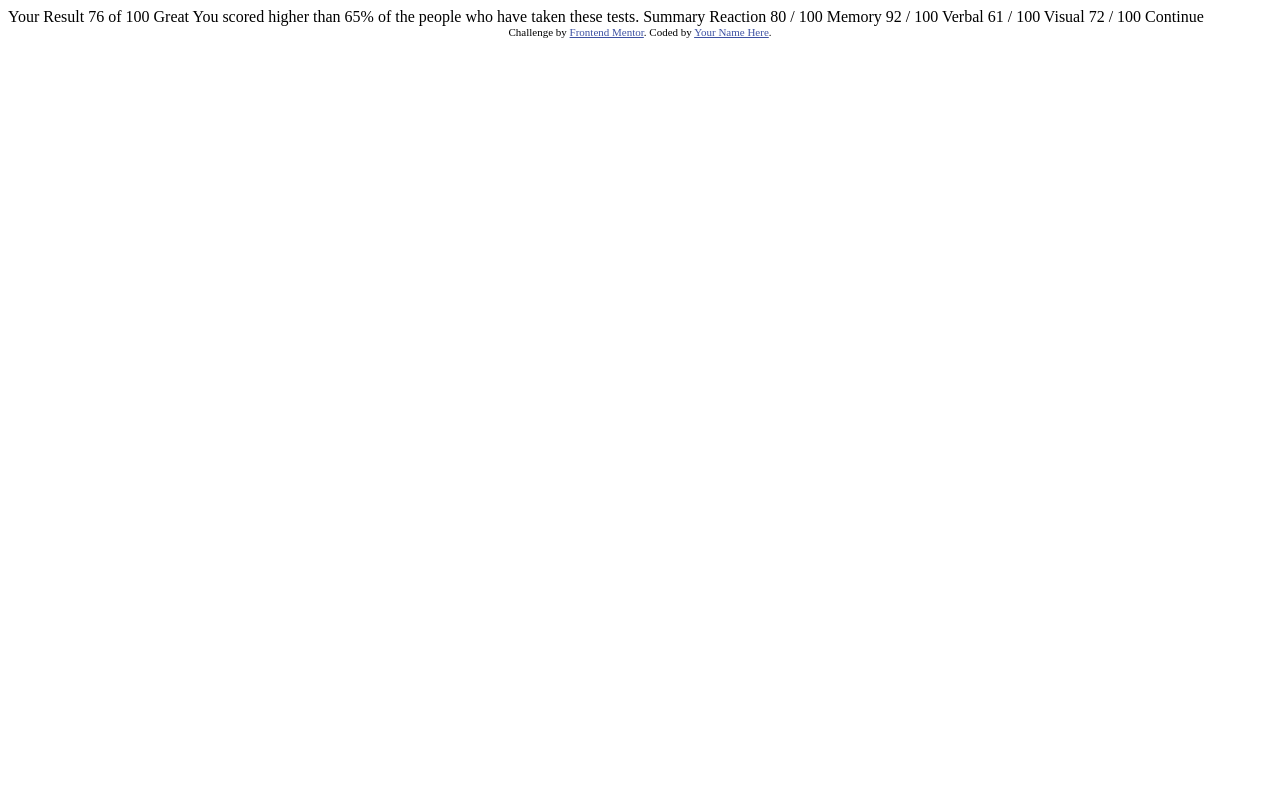
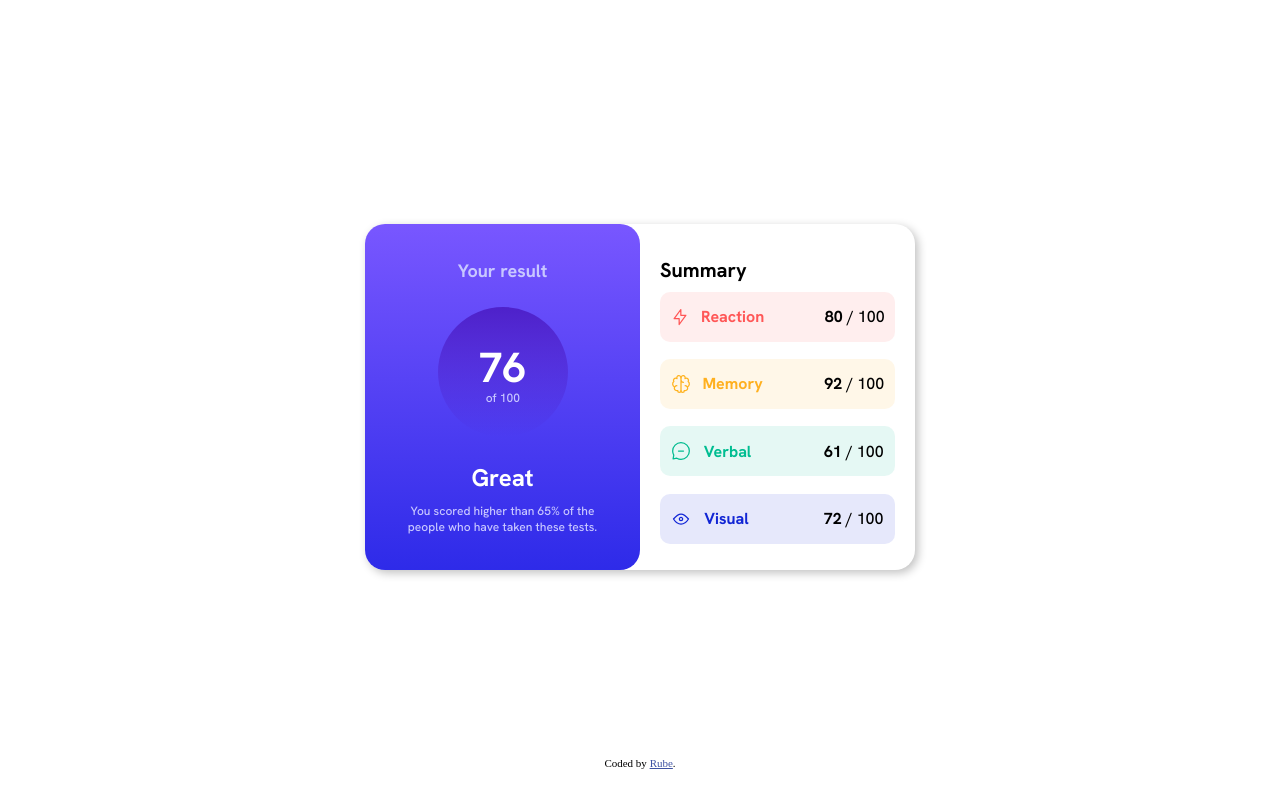
Before and after one commit to Rabberpoli/results-summary-component, a plain HTML site: page index.html in a window 1280 px wide. Drawn offline with nearby package versions, Linux system fonts and the light colour scheme.

Commit message:
final result with animations

```diff
--- a/index.html
+++ b/index.html
@@ -4,8 +4,16 @@
   <meta charset="UTF-8">
   <meta name="viewport" content="width=device-width, initial-scale=1.0"> <!-- displays site properly based on user's device -->
 
+  <link rel="stylesheet" href="src/results-summary.css">
   <link rel="icon" type="image/png" sizes="32x32" href="./assets/images/favicon-32x32.png">
-
+  <link rel="preconnect" href="https://fonts.googleapis.com">
+  <link rel="preconnect" href="https://fonts.gstatic.com" crossorigin>
+  <link href="https://fonts.googleapis.com/css2?family=Hanken+Grotesk:wght@100;500&family=Montserrat+Alternates:wght@200;400;700&family=Overpass:wght@200&display=swap" rel="stylesheet">
+  <link rel="preconnect" href="https://fonts.googleapis.com">
+  <link href="https://fonts.googleapis.com/css2?family=Hanken+Grotesk:wght@100;500;700&family=Montserrat+Alternates:wght@200;400;700&family=Overpass:wght@200&display=swap" rel="stylesheet">
+  <link rel="preconnect" href="https://fonts.googleapis.com">
+  <link href="https://fonts.googleapis.com/css2?family=Hanken+Grotesk:wght@100;500;700;800&family=Montserrat+Alternates:wght@200;400;700&family=Overpass:wght@200&display=swap" rel="stylesheet">
+  <script src="https://cdnjs.cloudflare.com/ajax/libs/gsap/3.10.4/gsap.min.js"></script>
   <title>Frontend Mentor | Results summary component</title>
 
   <!-- Feel free to remove these styles or customise in your own stylesheet 👍 -->
@@ -15,8 +23,57 @@
   </style>
 </head>
 <body>
+  <h1 class="hidden-h1"> Results summary component </h1>
 
-  Your Result
+  <main class="card-container">
+    <div class="results-card">
+      <div class="result-block">
+        <h2 class="result-h2 mt-25 mb-25">
+          Your result
+        </h2>
+        <div class="mb-25">
+          <div class="background-circle">
+            <p id="resultValue" class="result-text"> 76</p>
+            <p class="result-label"> of 100</p>
+          </div>
+        </div>
+        <div class="align-center mb-25">
+          <h2 class="mb-10">
+            Great
+          </h2>
+          <p class="description">
+            You scored higher than 65% of the people who have taken these tests.
+          </p>
+        </div>
+      </div>
+      <div class="summary-container">
+        <h2 class="summary-h2 mt-23"> Summary </h2>
+        <div class="categories-container">
+          <div class="category-reaction-container">
+            <img src="assets/images/icon-reaction.svg">
+            <p class="label-reaction"> Reaction </p>
+            <p class="score"> <b>80</b> / 100</p>
+          </div>
+          <div class="category-memory-container">
+            <img src="assets/images/icon-memory.svg">
+            <p class="label-memory"> Memory </p>
+            <p class="score"> <b>92</b> / 100</p>
+          </div>
+          <div class="category-verbal-container">
+            <img src="assets/images/icon-verbal.svg">
+            <p class="label-verbal"> Verbal </p>
+            <p class="score"> <b>61</b> / 100</p>
+          </div>
+          <div class="category-visual-container">
+            <img src="assets/images/icon-visual.svg">
+            <p class="label-visual"> Visual </p>
+            <p class="score"> <b>72</b> / 100</p>
+          </div>
+        </div>
+      </div>
+    </div>
+  </main>
+  <!-- Your Result
   76
   of 100
 
@@ -37,11 +94,11 @@
   Visual
   72 / 100
 
-  Continue
+  Continue -->
 
+  <script src="./src/results-summary.js"></script>
   <div class="attribution">
-    Challenge by <a href="https://www.frontendmentor.io?ref=challenge" target="_blank">Frontend Mentor</a>.
-    Coded by <a href="#">Your Name Here</a>.
+    Coded by <a href="https://www.frontendmentor.io/profile/Rabberpoli">Rube</a>.
   </div>
 </body>
 </html>
--- /dev/null
+++ b/src/results-summary.css
@@ -0,0 +1,257 @@
+* {
+    padding: 0;
+    margin: 0;
+    box-sizing: border-box;
+}
+
+.mt-23 {
+    margin-top: 23px;
+}
+
+.mt-25 {
+    margin-top: 25px;
+}
+
+.mb-25 {
+    margin-bottom: 25px;
+}
+
+.mb-10 {
+    margin-bottom: 10px;
+}
+
+.align-center {
+    text-align: center;
+}
+
+.result-block * h2 {
+    font-family: 'Hanken Grotesk', sans-serif;
+    color: white;
+}
+
+.result-block > h2 {
+    font-family: 'Hanken Grotesk', sans-serif;
+}
+
+.result-block * p {
+    font-family: 'Hanken Grotesk', sans-serif;
+    color: white;
+}
+
+.hidden-h1 {
+    visibility: hidden;
+}
+
+.card-container {
+    display: flex;
+    justify-content: center;
+    align-items: center;
+    width: 100vw;
+    height: 90vh;
+    overflow: hidden;
+}
+
+.results-card {
+    display: flex;
+    width: 65%;
+    max-width: 550px;
+    border-radius: 20px;
+    box-shadow: 3px 3px 10px 0px silver;
+}
+
+.result-h2 {
+    color: hsl(241, 100%, 89%);
+    font-size: 18px;
+    text-align: center;
+}
+
+.result-block {
+    flex: 0 0 50%;
+    background-image: linear-gradient(to bottom, hsl(252, 100%, 67%), hsl(241, 81%, 54%));
+    border-radius: 20px;
+    padding: 10px 40px;;
+}
+
+.background-circle {
+    height: 130px;
+    width: 130px;
+    position: relative;
+    left: 50%;
+    transform: translateX(-50%);
+    background-image: linear-gradient(to bottom, hsla(256, 72%, 46%, 1), hsla(241, 72%, 46%, 0));
+    border-radius: 50%;
+}
+
+.result-text {
+    display: inline-block;
+    position: relative;
+    left: 50%;
+    transform: translateX(-50%);
+    top: 25%;
+    font-size: 42px;
+    font-weight: bold;
+}
+
+.result-label {
+    display: inline-block;
+    position: relative;
+    left: 11%;
+    transform: translateX(-50%);
+    top: 41%;
+    color: hsl(241, 100%, 89%) !important;
+    font-size: 12px;
+}
+
+.description {
+    font-size: 12px;
+    color: hsl(241, 100%, 89%) !important;
+}
+
+.summary-h2 {
+    color: black !important;
+    font-family: 'Hanken Grotesk', sans-serif;
+    font-size: 20px;
+    opacity: 0;
+}
+
+.summary-container {
+    flex: 0 0 50%;
+    padding: 10px 20px;
+    padding-bottom: 30px;
+}
+
+.categories-container {
+    display: flex;
+    flex-flow: column;
+    justify-content: space-around;
+    height: 88%;
+    width: 100%;
+}
+
+.category-reaction-container {
+    display: flex;
+    background-color: hsla(0, 100%, 67%, 10%);
+    height: 50px;
+    border-radius: 10px;
+    padding-left: 10px;
+    opacity: 0;
+    justify-content: space-around;
+}
+
+.category-memory-container {
+    display: flex;
+    background-color: hsla(39, 100%, 56%, 10%);
+    height: 50px;
+    border-radius: 10px;
+    padding-left: 10px;
+    opacity: 0;
+    justify-content: space-around;
+}
+
+.category-visual-container {
+    display: flex;
+    background-color: hsla(234, 85%, 45%, 10%);
+    height: 50px;
+    border-radius: 10px;
+    padding-left: 10px;
+    opacity: 0;
+    justify-content: space-around;
+}
+
+.category-verbal-container {
+    display: flex;
+    background-color: hsla(166, 100%, 37%, 10%);
+    height: 50px;
+    border-radius: 10px;
+    padding-left: 10px;
+    opacity: 0;
+    justify-content: space-around;
+}
+
+.label-reaction {
+    align-self: center;
+    margin-left: 10px;
+    margin-right: 60px;
+    color: hsl(0, 100%, 67%);
+    font-weight: bold;
+    font-family: 'Hanken Grotesk', sans-serif;
+}
+
+.label-memory {
+    align-self: center;
+    margin-left: 10px;
+    margin-right: 60px;
+    color: hsl(39, 100%, 56%);
+    font-weight: bold;
+    font-family: 'Hanken Grotesk', sans-serif;
+}
+
+.label-verbal {
+    align-self: center;
+    margin-left: 10px;
+    margin-right: 70px;
+    color: hsl(166, 100%, 37%);
+    font-weight: bold;
+    font-family: 'Hanken Grotesk', sans-serif;
+}
+
+.label-visual {
+    align-self: center;
+    margin-left: 10px;
+    margin-right: 72px;
+    color: hsl(234, 85%, 45%);
+    font-weight: bold;
+    font-family: 'Hanken Grotesk', sans-serif;
+}
+
+.score {
+    align-self: center;
+    font-family: 'Hanken Grotesk', sans-serif;
+    margin-right: 10px;
+}
+
+@media (max-width: 850px) {
+    .results-card {
+        max-width: 570px;
+    }
+}
+
+@media (max-width: 830px) {
+    .results-card {
+        flex-flow: column;
+    }
+
+    .summary-h2 {
+        margin-bottom: 10px;
+    }
+
+    .category-reaction-container {
+        margin-bottom: 10px;
+    }
+
+    .category-memory-container {
+        margin-bottom: 10px;
+    }
+
+    .category-verbal-container {
+        margin-bottom: 10px;
+    }
+}
+
+@media (max-width: 500px) {
+    .label-reaction {
+        margin-right: 0px;
+    }
+
+    .label-memory {
+        margin-right: 0px;
+    }
+
+    .label-verbal {
+        margin-right: 0px;
+    }
+
+    .label-visual {
+        margin-right: 0px;
+    }
+}
--- /dev/null
+++ b/src/results-summary.js
@@ -0,0 +1,27 @@
+function animateValue(obj, start, end, duration) {
+    let startTimestamp = null;
+    const step = (timestamp) => {
+      if (!startTimestamp) startTimestamp = timestamp;
+      const progress = Math.min((timestamp - startTimestamp) / duration, 1);
+      obj.innerHTML = Math.floor(progress * (end - start) + start);
+      if (progress < 1) {
+        window.requestAnimationFrame(step);
+      }
+    };
+    window.requestAnimationFrame(step);
+}
+
+gsap.fromTo( ".results-card",{ y: 1000 }, { y: 0, duration: 2, ease: "bounce.out"});
+
+const resultValueHtml = document.getElementById('resultValue');
+if (resultValueHtml) {
+    animateValue(resultValueHtml, 0, resultValueHtml.innerText, 3000)
+}
+
+setTimeout( () => {
+    gsap.fromTo( ".summary-h2",{ x: 150, opacity: 0 }, { x: 0, opacity: 1, duration: 1, ease: "in"});
+    gsap.fromTo( ".category-reaction-container",{ x: 150, opacity: 0 }, { x: 0, opacity: 1, duration: 1, ease: "in"});
+    gsap.fromTo( ".category-memory-container",{ x: 150, opacity: 0 }, { x: 0, opacity: 1, duration: 1, delay: 0.5, ease: "in"});
+    gsap.fromTo( ".category-verbal-container",{ x: 150, opacity: 0 }, { x: 0, opacity: 1, duration: 1, delay: 1, ease: "in"});
+    gsap.fromTo( ".category-visual-container",{ x: 150, opacity: 0 }, { x: 0, opacity: 1, duration: 1, delay: 1.5, ease: "in"});
+}, 2000)
```
